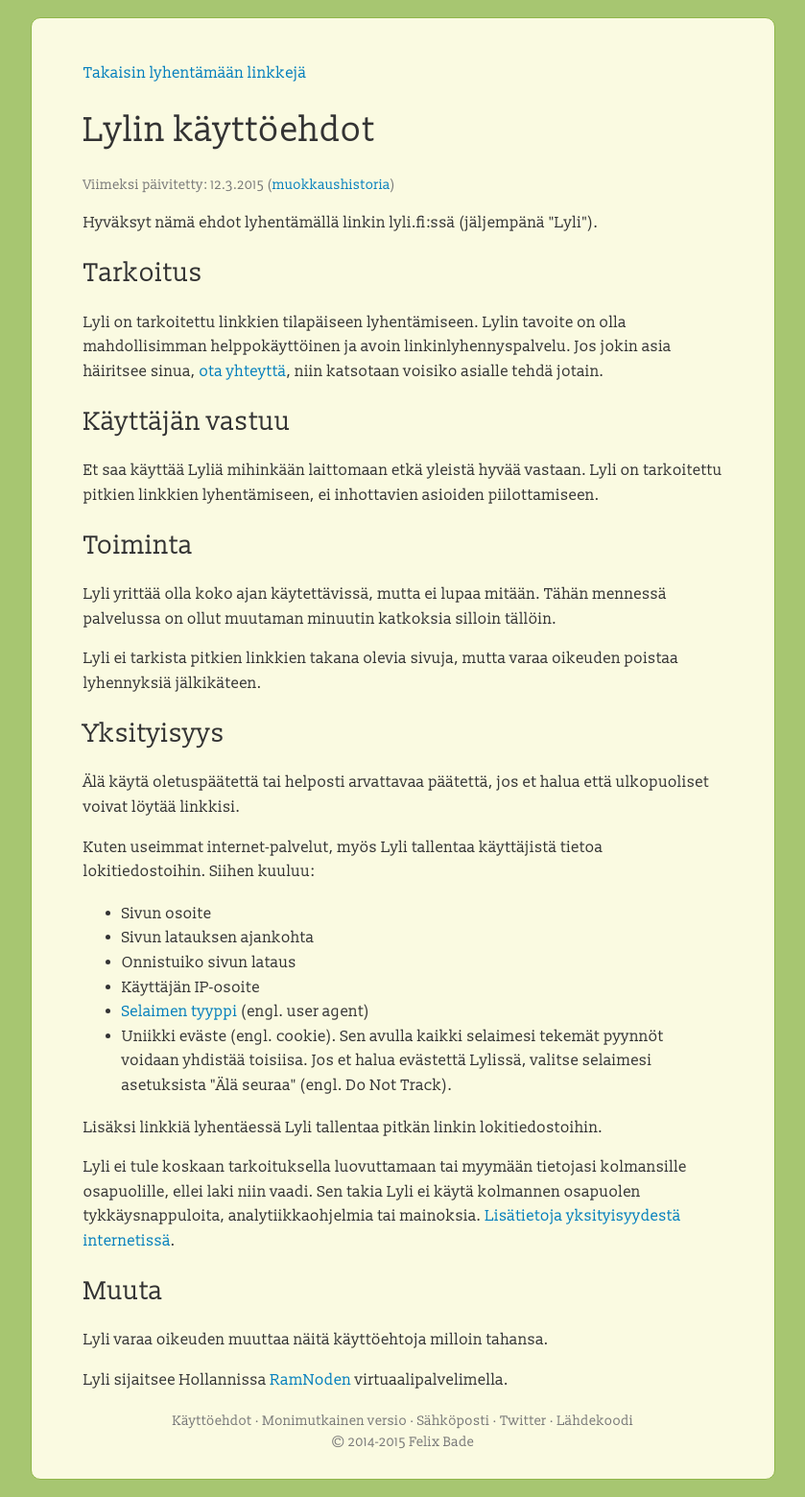
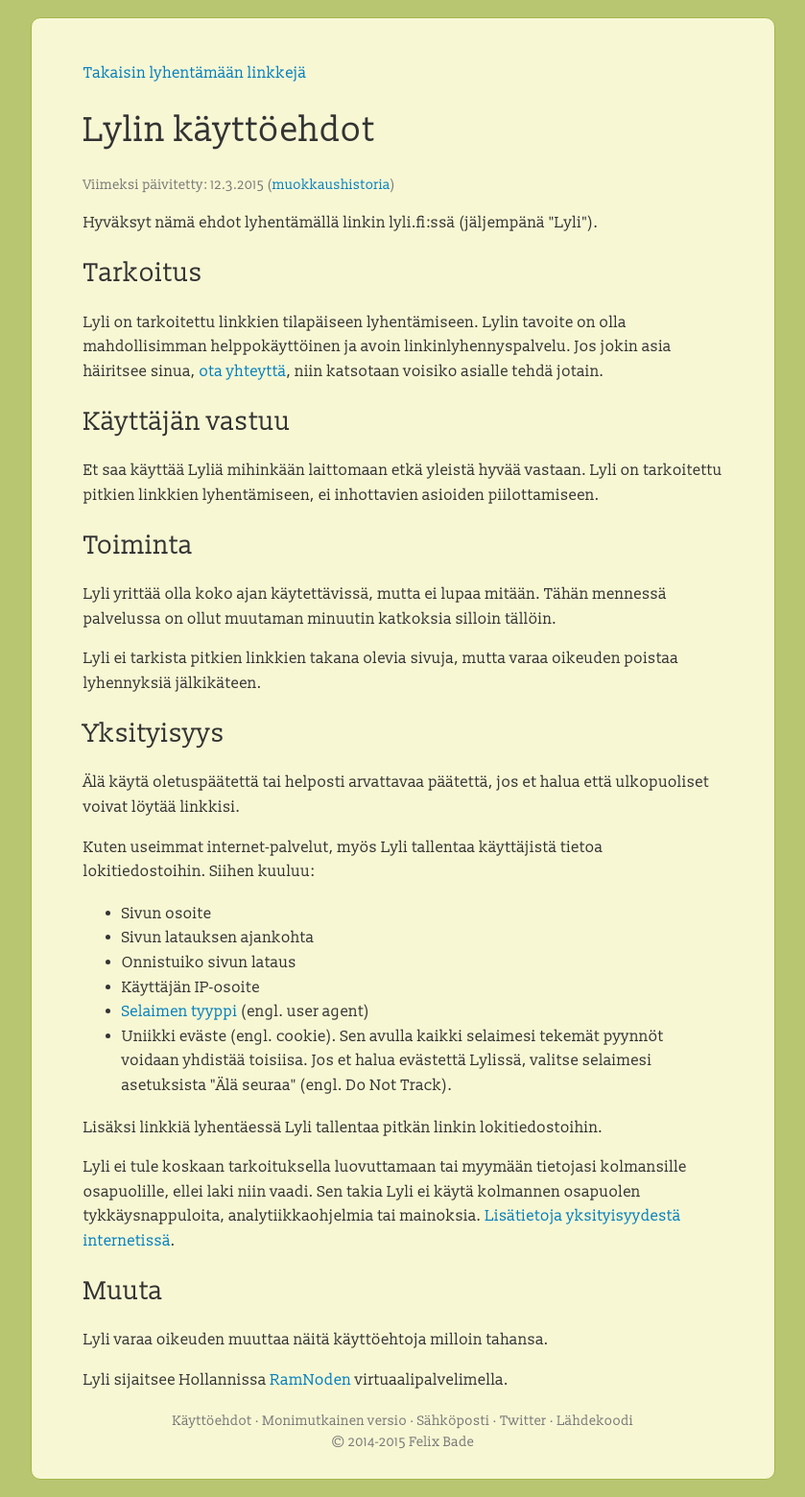
Before and after one commit to felixbade/lyli, a Flask app: page /ehdot/ in a window 1280 px wide. Shown: the whole page at 96% size, without its empty margins (220-1059 px from the left). Run offline with Flask 2, Linux system fonts and the light colour scheme; data that the repository does not hold is empty; parts of the project's set-up code (start-up, migrations or seed data) failed here and were passed over.

Commit message:
Update colors

```diff
--- a/static/style.css
+++ b/static/style.css
@@ -5,7 +5,7 @@ html {
           text-size-adjust: 100%;
 }
 body {
-  background-color: #a7c671;
+  background-color: #b8c671;
   color: #333;
   font-family: "Slabo 13px", Georgia, serif;
   font-size: 18px;
@@ -16,9 +16,9 @@ body {
   margin: 1em auto;
   padding: 1.5em 3em;
   max-width: 37em;
-  border: 1px solid #90b74b;
+  border: 1px solid #a5b74b;
   border-radius: 10px;
-  background-color: #fafae1;
+  background-color: #f7f7d4;
 }
 form,
 div {
--- a/styles/lyli.styl
+++ b/styles/lyli.styl
@@ -3,8 +3,8 @@
 font = "Slabo 13px", Georgia, serif
 
 textcolor = #333
-bgcolor = hsl(82, 43%, 61%)
-contentbgcolor = hsl(60, 70%, 93%)
+bgcolor = hsl(70, 43%, 61%)
+contentbgcolor = hsl(60, 70%, 90%)
 buttoncolor = hsl(120, 43%, 45%)
 buttontextcolor = white
 linkcolor = hsl(200, 100%, 37%)
```
